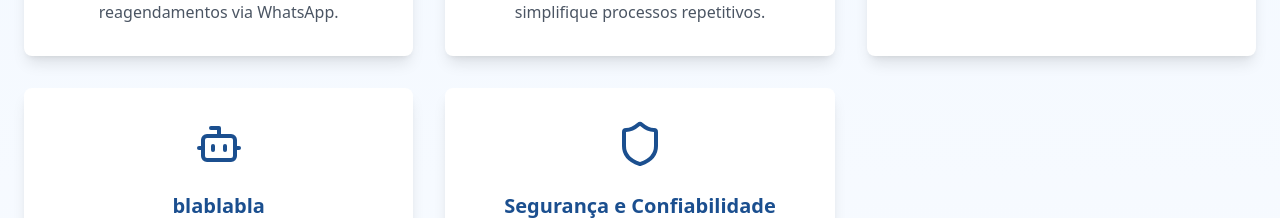
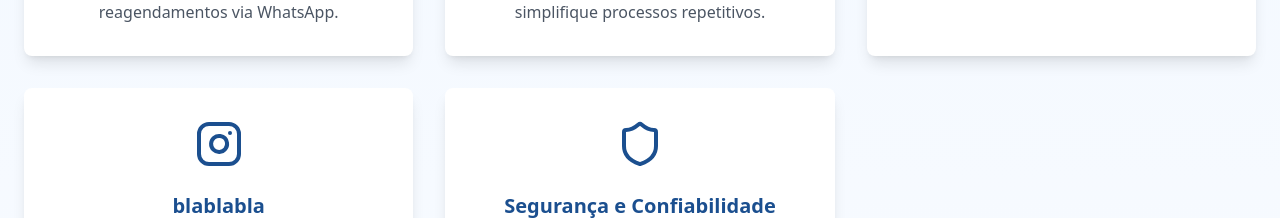
Before and after one commit to AgilizaMais/site.com, a React (Vite) app: page / in a window 1280 px wide. Shown: the part 820-1038 px from the top of the page. Built offline with nearby package versions, Linux system fonts and the light colour scheme.

Commit message:
Update App.tsx

```diff
--- a/src/App.tsx
+++ b/src/App.tsx
@@ -56,7 +56,7 @@ function App() {
               description="colocar mais coisas aqui."
             />
             <ServiceCard
-              icon={<Bot className="w-12 h-12 text-[#1b4f8f]" />}
+              icon={<Instagram className="w-12 h-12 text-[#1b4f8f]" />}
               title="blablabla"
               description="colocar mais coisas aqui."
             />
```
